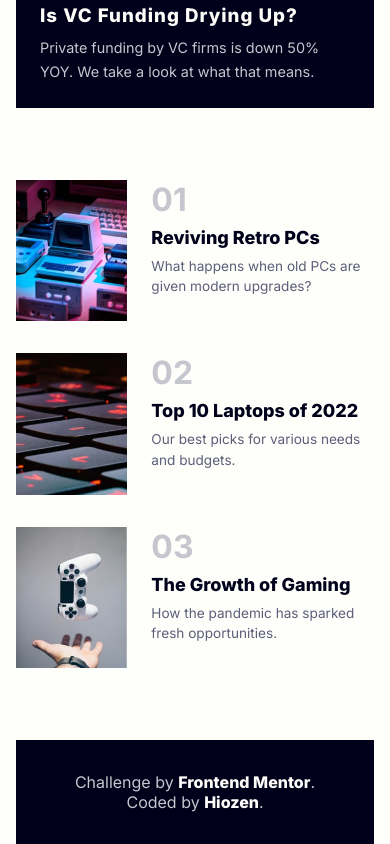
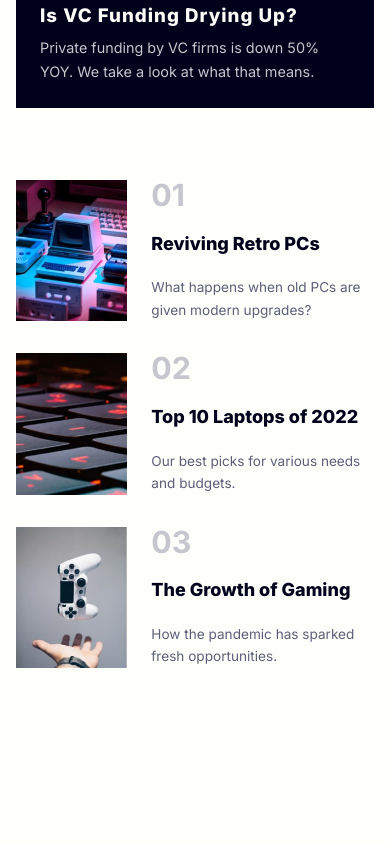
Before and after one commit to axendes/fm-news-homepage-design, a plain HTML site: page index.html in a window 390 px wide. Shown: the part 1250-2094 px from the top of the page. After the commit the page ends 1966 px from the top, so only its background shows below. Drawn offline with Linux system fonts and the light colour scheme.

Commit message:
Add files via upload

```diff
--- a/index.html
+++ b/index.html
@@ -3,6 +3,10 @@
 <head>
   <meta charset="UTF-8">
   <meta name="viewport" content="width=device-width, initial-scale=1.0">
+  <meta name="author" content="Hiozen">
+  <meta name="publisher" content="Hiozen">
+  <meta name="description" content="News Homepage Design">
+  <meta name="keywords" content="HTML, CSS, JavaScript, Frontend">
   <link rel="icon" type="image/png" sizes="32x32" href="./assets/images/favicon-32x32.png">
   <link rel="stylesheet" href="style.css">
   <script src="script.js" defer></script>
@@ -157,10 +161,5 @@
 
     </section>
   </main>
-
-  <footer class="attribution">
-    Challenge by <a title="Frontend Mentor" class="attribution__link" href="https://www.frontendmentor.io?ref=challenge" target="_blank">Frontend Mentor</a>.
-    Coded by <a title="Author" class="attribution__link" href="https://github.com/hiozen">Hiozen</a>.
-  </footer>
 </body>
 </html>
--- a/style.css
+++ b/style.css
@@ -1,4 +1,6 @@
 @import url('https://fonts.googleapis.com/css2?family=Inter:wght@400;700;800&display=swap');
+
+/* ------------------------------------------------------------------Variables */
 
 :root {
     --soft-orange: hsl(35, 77%, 62%);
@@ -26,10 +28,12 @@
 }
 
 .body {
-    min-height: 100svh;
-    padding: 5rem 10rem 0;
+    min-height: 100vh;
+    padding: 5rem 10rem 5rem;
 
     background-color: var(--body-bg);
+
+    user-select: none;
 }
 
 ::-webkit-scrollbar {
@@ -43,7 +47,7 @@
 ::-webkit-scrollbar-thumb {
     border: 3px solid transparent;
     border-radius: 10rem;
-    background: var(--dark-grayish-blue) content-box;
+    background: var(--very-dark-blue) content-box;
 }
 
 /* ------------------------------------------------------------------Header */
@@ -75,7 +79,7 @@
     list-style: none;
     display: flex;
     align-items: center;
-    gap: 2.5rem;
+    gap: 2.4rem;
 
     transition: inset 500ms;
 }
@@ -149,7 +153,6 @@
     display: block;
     width: 100%;
 
-    user-select: none;
     pointer-events: none;
 }
 
@@ -251,30 +254,29 @@
 
 .bottom-line__wrapper {
     display: grid;
-    grid-template-columns: 1fr 2.2fr;
+    grid-template-columns: 1fr 2.4fr;
     grid-template-rows: 1fr;
-    gap: 1.5rem;
+    gap: 1.45rem;
 }
 
 .bottom-line__img {
     display: block;
     width: 100%;
 
-    user-select: none;
     pointer-events: none;
 }
 
 .bottom-line__content {
     display: flex;
     flex-direction: column;
-    justify-content: flex-start;
+    justify-content: space-between;
     align-items: flex-start;
-    gap: .75rem;
 }
 
 .bottom-line__number {
-    font-size: 2rem;
+    font-size: 1.9rem;
     font-weight: 700;
+    line-height: 1;
     color: var(--grayish-blue);
 }
 
@@ -298,11 +300,28 @@
 
 .bottom-line__desc {
     font-size: .95rem;
-    line-height: 1.5;
+    line-height: 1.65;
     color: var(--dark-grayish-blue);
 }
 
 /* ------------------------------------------------------------------Media Queries */
+
+@media screen and (min-width: 1600px) {
+    .bottom-line__wrapper {
+        display: grid;
+        grid-template-columns: 1fr 3fr;
+        grid-template-rows: 1fr;
+        gap: 1.45rem;
+    }
+
+    .bottom-line__content {
+        display: flex;
+        flex-direction: column;
+        justify-content: flex-start;
+        align-items: flex-start;
+        gap: .75rem;
+    }
+}
 
 @media screen and (max-width: 1400px) {
     .bottom-line__wrapper {
@@ -371,7 +390,7 @@
 
 @media screen and (max-width: 800px) {
     .body {
-        padding: 4rem 3rem 0;
+        padding: 4rem 3rem 3rem;
     }
 
     .main {
@@ -390,7 +409,7 @@
 
 @media screen and (max-width: 600px) {
     .body {
-        padding: 2rem 1rem 0;
+        padding: 2rem 1rem 3rem;
     }
 
     .content__img-wrapper {
@@ -433,30 +452,3 @@
         font-size: .85rem;
     }
 }
-
-/* ------------------------------------------------------------------Attribution */
-
-.attribution {
-    text-align: center;
-    margin-top: 4.5rem;
-    padding: 2rem;
-
-    color: var(--grayish-blue);
-
-    background-color: var(--very-dark-blue);
-
-    cursor: default;
-}
-
-.attribution__link {
-    text-decoration: none;
-    font-weight: 800;
-
-    color: var(--off-white);
-
-    transition: color 100ms;
-}
-
-.attribution__link:hover {
-    color: var(--soft-red);
-}
```
